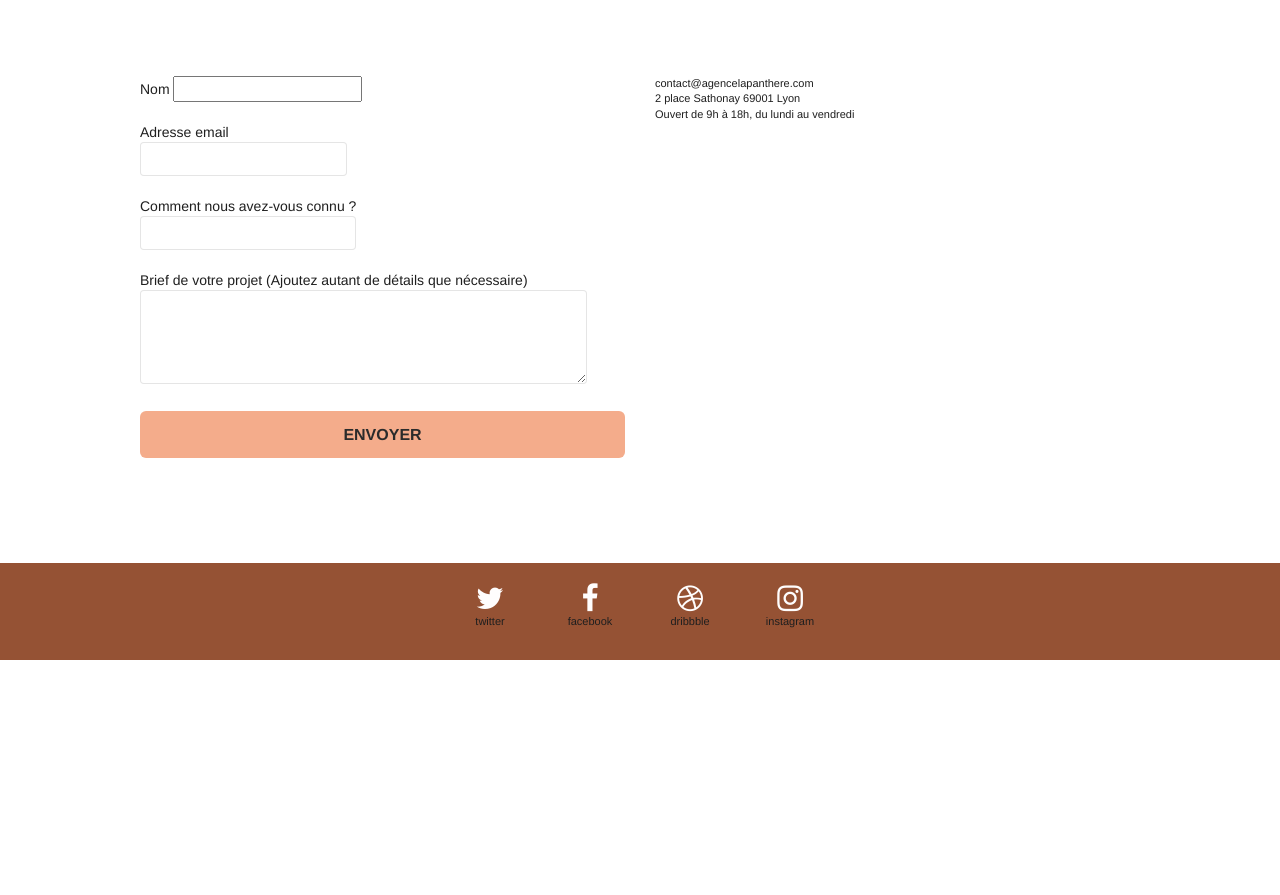
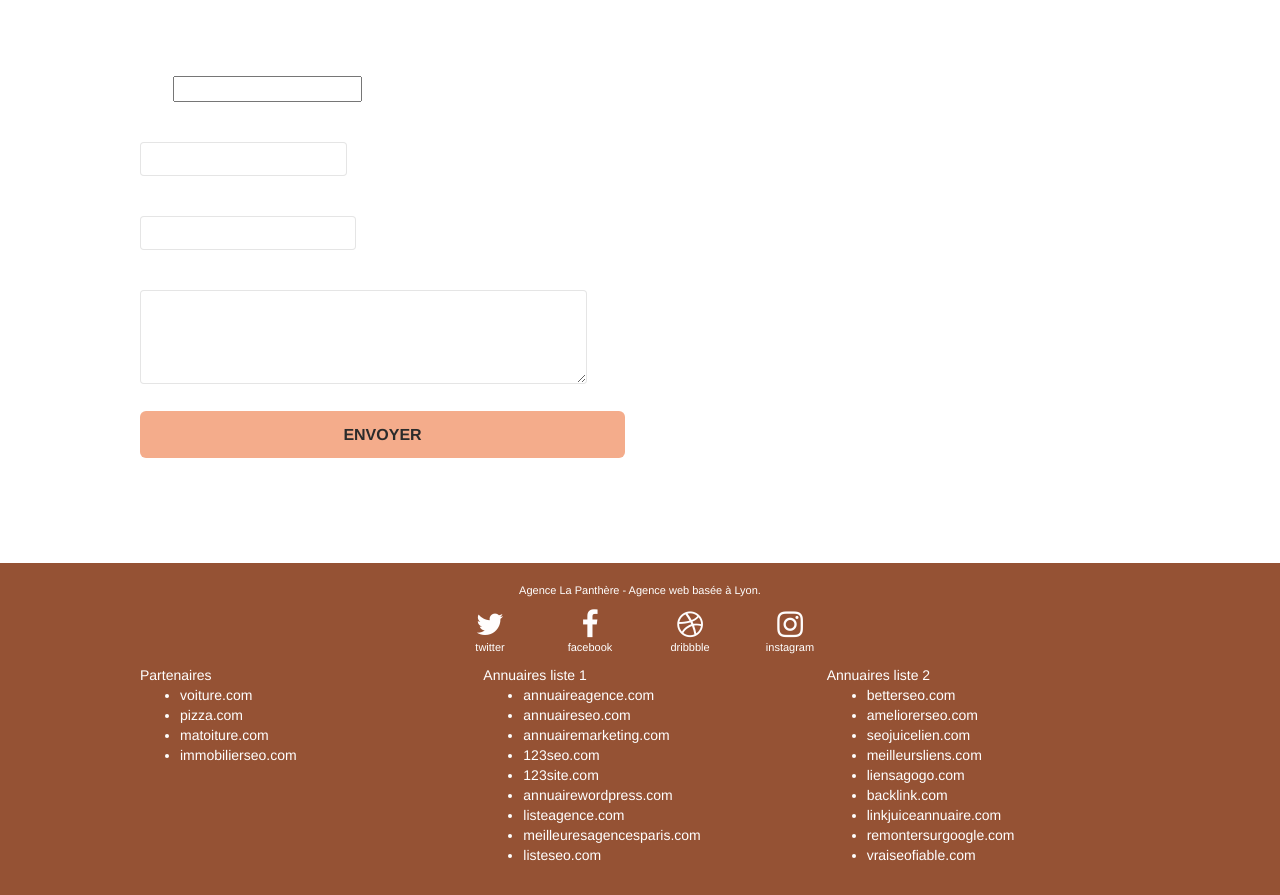
Before and after one commit to cloevernejoul/Lapanthere, a website: page page2.html in a window 1280 px wide. Shown: the part 420-1315 px from the top of the page. Before the commit the page ends 1080 px from the top, so only its background shows below. Drawn offline with Linux system fonts and the light colour scheme; files that its build step writes are made by us from their sources.

Commit message:
footerpage2

```diff
--- a/page2.html
+++ b/page2.html
@@ -130,37 +130,73 @@
 		<!-- Footer - bloc-8 -->
 		<div class="bloc bgc-atomic-tangerine d-bloc" id="bloc-8">
 			<div class="container bloc-sm">
+				<div class="row">
+					<div class="col-sm-12">
+						<p class="text-center white">
+							Agence La Panthère - Agence web basée à Lyon.<br>
+						</p>
 						<div class="row row-no-gutters social">
 							<div class="col-sm-3">
 								<div class="text-center">
-							<a class="social" href="https://twitter.com/"><span class="fa fa-twitter icon-md"
-									alt="twitter"></span>
-								<p>twitter</p>
-							</a>
+									<a class="social" href="https://twitter.com/"><span class="fa fa-twitter icon-md" alt="twitter"></span><p>twitter</p></a>
 								</div>
 							</div>
 							<div class="col-sm-3">
 								<div class="text-center">
-							<a class="social" href="https://www.facebook.com/"><span class="fa fa-facebook icon-md"
-									alt="facebook"></span>
-								<p>facebook</p>
-							</a>
+									<a class="social" href="https://www.facebook.com/"><span class="fa fa-facebook icon-md" alt="facebook"></span><p>facebook</p></a>
 								</div>
 							</div>
 							<div class="col-sm-3">
 								<div class="text-center">
-							<a class="social" href="https://dribbble.com/"><span class="fa fa-dribbble icon-md"
-									alt="dribbble"></span>
-								<p>dribbble</p>
-							</a>
+									<a class="social" href="https://dribbble.com/"><span class="fa fa-dribbble icon-md" alt="dribbble"></span><p>dribbble</p></a>
 								</div>
 							</div>
 							<div class="col-sm-3">
 								<div class="text-center">
-							<a class="social" href="https://www.instagram.com/"><span class="fa fa-instagram icon-md"
-									alt="instagram"></span>
-								<p>instagram</p>
-							</a>
+									<a class="social" href="https://www.instagram.com/"><span
+											class="fa fa-instagram icon-md" alt="instagram"></span><p>instagram</p></a>
+								</div>
+							</div>
+							<div class="keywords"></div>
+						</div>
+						<div class="row">
+							<div class="col-sm-4">
+								Partenaires
+								<ul>
+									<li><a href="voiture.com">voiture.com</a></li>
+									<li><a href="pizza.com">pizza.com</a></li>
+									<li><a href="matoiture.com">matoiture.com</a></li>
+									<li><a href="immobilierseo.com">immobilierseo.com</a></li>
+								</ul>
+							</div>
+							<div class="col-sm-4">
+								Annuaires liste 1
+								<ul>
+									<li><a href="annuaireagence.com">annuaireagence.com</a></li>
+									<li><a href="annuaireseo.com">annuaireseo.com</a></li>
+									<li><a href="annuairemarketing.com">annuairemarketing.com</a></li>
+									<li><a href="123seoture.com">123seo.com</a></li>
+									<li><a href="123site.com">123site.com</a></li>
+									<li><a href="annuairewordpress.com">annuairewordpress.com</a></li>
+									<li><a href="listeagence.com">listeagence.com</a></li>
+									<li><a href="meilleuresagencesparis.com">meilleuresagencesparis.com</a></li>
+									<li><a href="listeseo.com">listeseo.com</a></li>
+								</ul>
+							</div>
+							<div class="col-sm-4">
+								Annuaires liste 2
+								<ul>
+									<li><a href="betterseo.com">betterseo.com</a></li>
+									<li><a href="ameliorerseo.com">ameliorerseo.com</a></li>
+									<li><a href="seojuicelien.com">seojuicelien.com</a></li>
+									<li><a href="meilleursliens.com">meilleursliens.com</a></li>
+									<li><a href="liensagogo.com">liensagogo.com</a></li>
+									<li><a href="backlink.com">backlink.com</a></li>
+									<li><a href="linkjuiceannuaire.com">linkjuiceannuaire.com</a></li>
+									<li><a href="remontersurgoogle.com">remontersurgoogle.com</a></li>
+									<li><a href="vraiseofiable.com">vraiseofiable.com</a></li>
+								</ul>
+							</div>
 						</div>
 					</div>
 				</div>
--- a/style.css
+++ b/style.css
@@ -213,7 +213,7 @@ a:hover {
 
 .d-bloc .panel,
 .l-bloc {
-    color: rgba(0, 0, 0, .5);
+    color: #1A1A1A!important;
 }
 
 .d-bloc .panel button:hover,
@@ -672,7 +672,7 @@ label,
 a {
     font-family: "helvetica";
     font-weight: 400;
-    color:#1F1F1F ;
+    color:#FFFFFF ;
 }
 
 .container {
```
Lines whose indentation alone changed are shown as unchanged.
